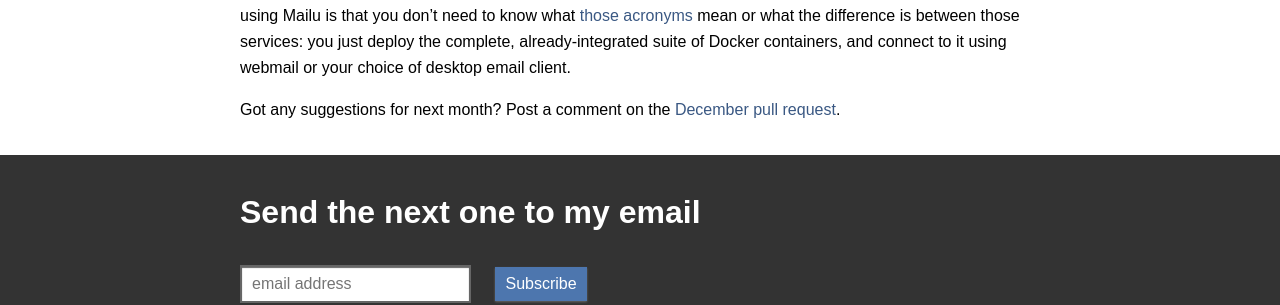
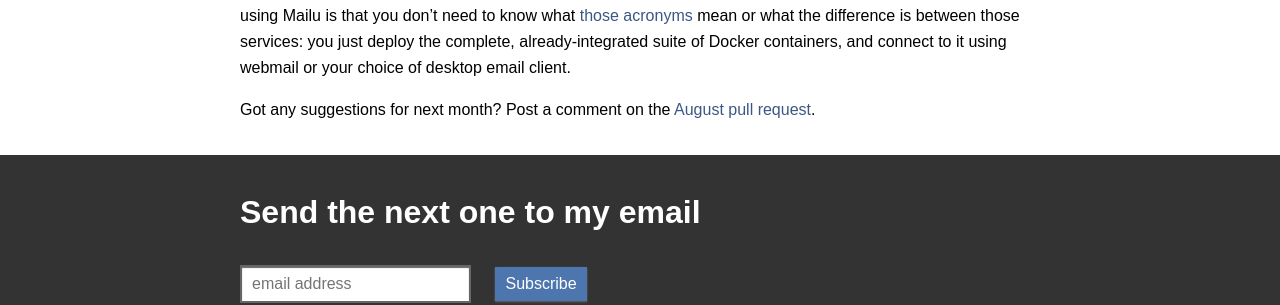
Before and after one commit to bors-ng/bors-ng.github.io, a Jekyll site: the page built from _posts/2022-08-01-tmib-67.md, in a window 1280 px wide. Shown: the part 693-998 px from the top of the page. Built offline with Jekyll 4.4.1, drawn with Linux system fonts in a browser that asks for light colours.

Commit message:
Link next month's PR

```diff
--- a/_posts/2022-08-01-tmib-67.md
+++ b/_posts/2022-08-01-tmib-67.md
@@ -34,4 +34,4 @@
 This month's featured user is [mailu](https://github.com/Mailu/Mailu), a self-hostable email server package. It combines several servers, like dovecot (a MDA), postfix (a MTA), and a few other things like rspamd and your choice of MUA. The advantage of using Mailu is that you don't need to know what [those acronyms](https://en.wikipedia.org/wiki/Email_agent_(infrastructure)) mean or what the difference is between those services: you just deploy the complete, already-integrated suite of Docker containers, and connect to it using webmail or your choice of desktop email client.
 
 Got any suggestions for next month?
-Post a comment on the [December pull request](https://github.com/bors-ng/bors-ng.github.io/pull/___).
+Post a comment on the [August pull request](https://github.com/bors-ng/bors-ng.github.io/pull/177).
```
